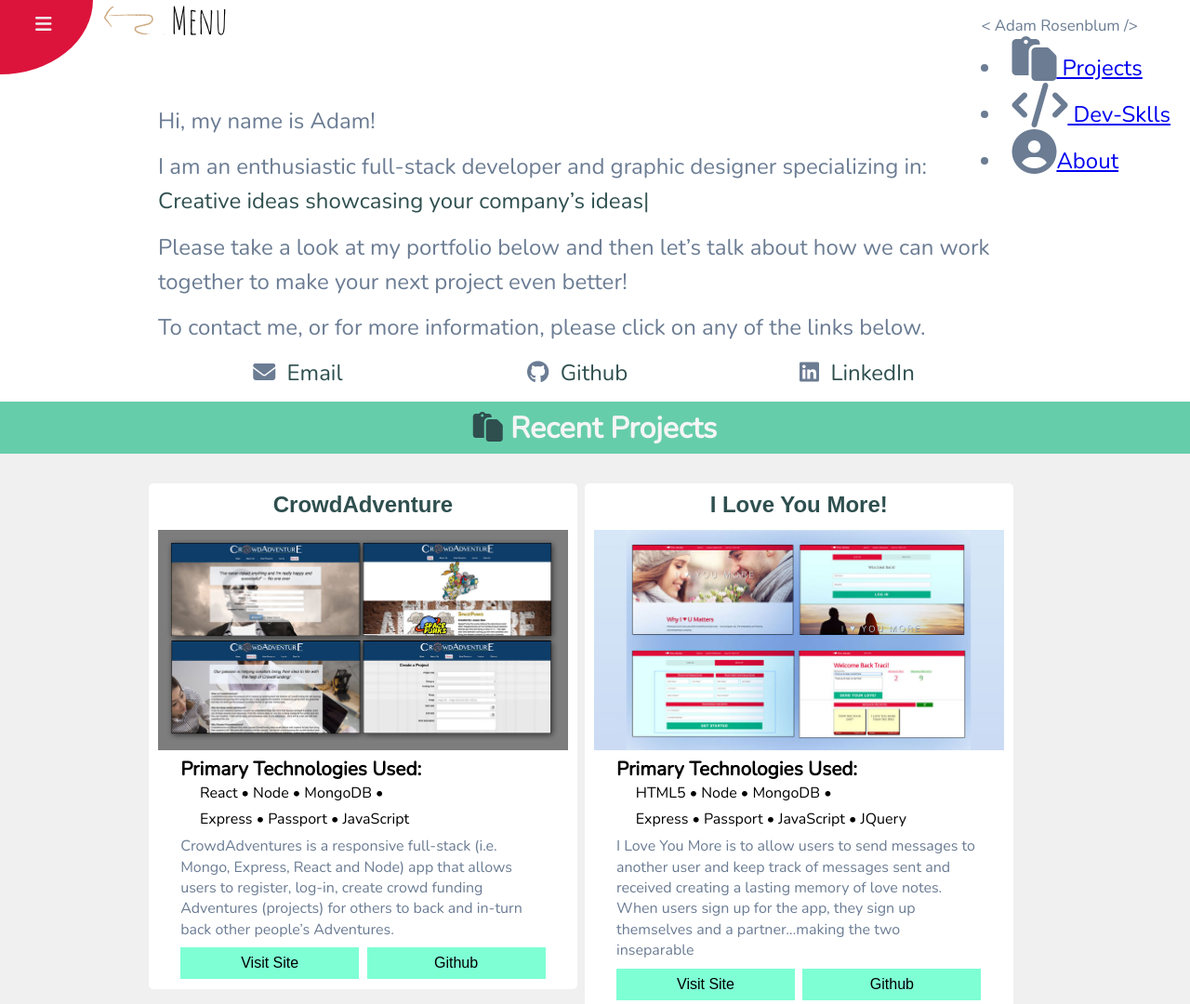
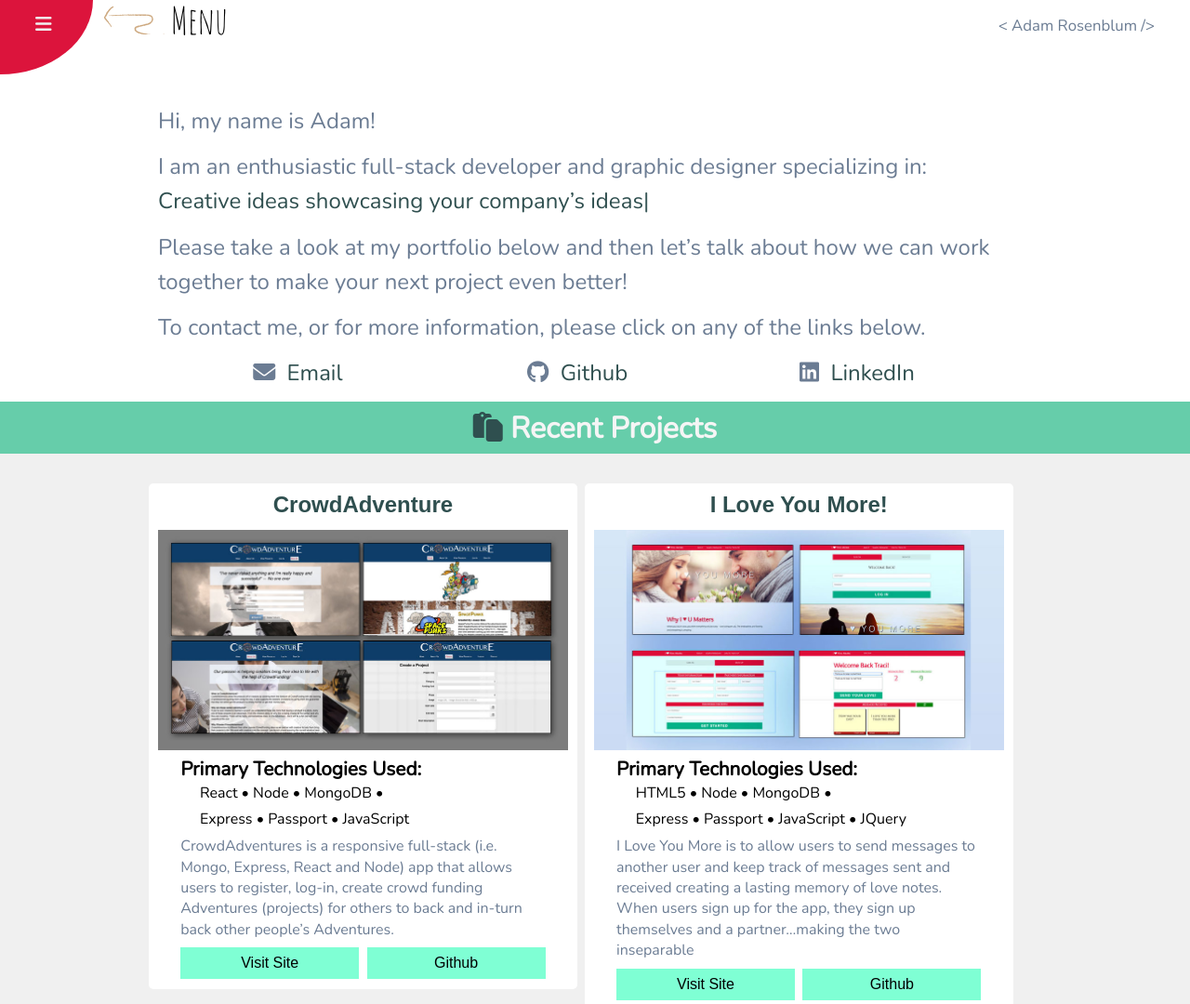
Before and after one commit to adamr714/portfolio, a plain HTML site: page index.html in a window 1280 px wide. Shown: the top 1080 px of the page at 93% size. Drawn offline with nearby package versions, Linux system fonts and the light colour scheme; a small style sheet from the web is missing.

Commit message:
fixed bug on home page

```diff
--- a/index.html
+++ b/index.html
@@ -39,6 +39,7 @@
     <li><a href="#dev_skills" class="bob"><i class="icon fa fa-code fa-2x"></i> Dev-Sklls</a></li>
 <!--    <li><a href="#design"><i class="icon fa fa-paint-brush fa-2x"></i> Graphic Design</a></li>-->
 	<li><a href="#about" class="bob"><i class="icon fa fa-user-circle fa-2x"></i>About</a></li>
+	  	<li><a href="#other" class="bob"><i class="icon fa fa-user-circle fa-2x"></i>Other</a></li>
   </ul>
 
 <!--
@@ -58,10 +59,14 @@
 
 				<div class="info">
 				  <div class="logo">&lt; Adam Rosenblum /&gt;</div>
+<!--
 					<li><a href="#projects" class="bob"><i class="icon fa fa-clipboard fa-2x"></i> Projects</a></li>
-    <li><a href="#dev_skills" class="bob"><i class="icon fa fa-code fa-2x"></i> Dev-Sklls</a></li>
-<!--    <li><a href="#design"><i class="icon fa fa-paint-brush fa-2x"></i> Graphic Design</a></li>-->
-	<li><a href="#about" class="bob"><i class="icon fa fa-user-circle fa-2x"></i>About</a></li>
+					<ul>
+					  <li><a href="#dev_skills" class="bob"><em class="icon fa fa-code fa-2x"></em> Dev-Sklls</a></li>
+				  </ul>
+-->
+					<!--    <li><a href="#design"><i class="icon fa fa-paint-brush fa-2x"></i> Graphic Design</a></li>-->
+<!--	<li><a href="#about" class="bob"><i class="icon fa fa-user-circle fa-2x"></i>About</a></li>-->
 
 <!--
 						<div class="menu_icon mobile"><a href="mailto:adamR714@gmail.com" target="_blank"><i class="fa fa-envelope" aria-hidden="true"></i></a></div>
```
